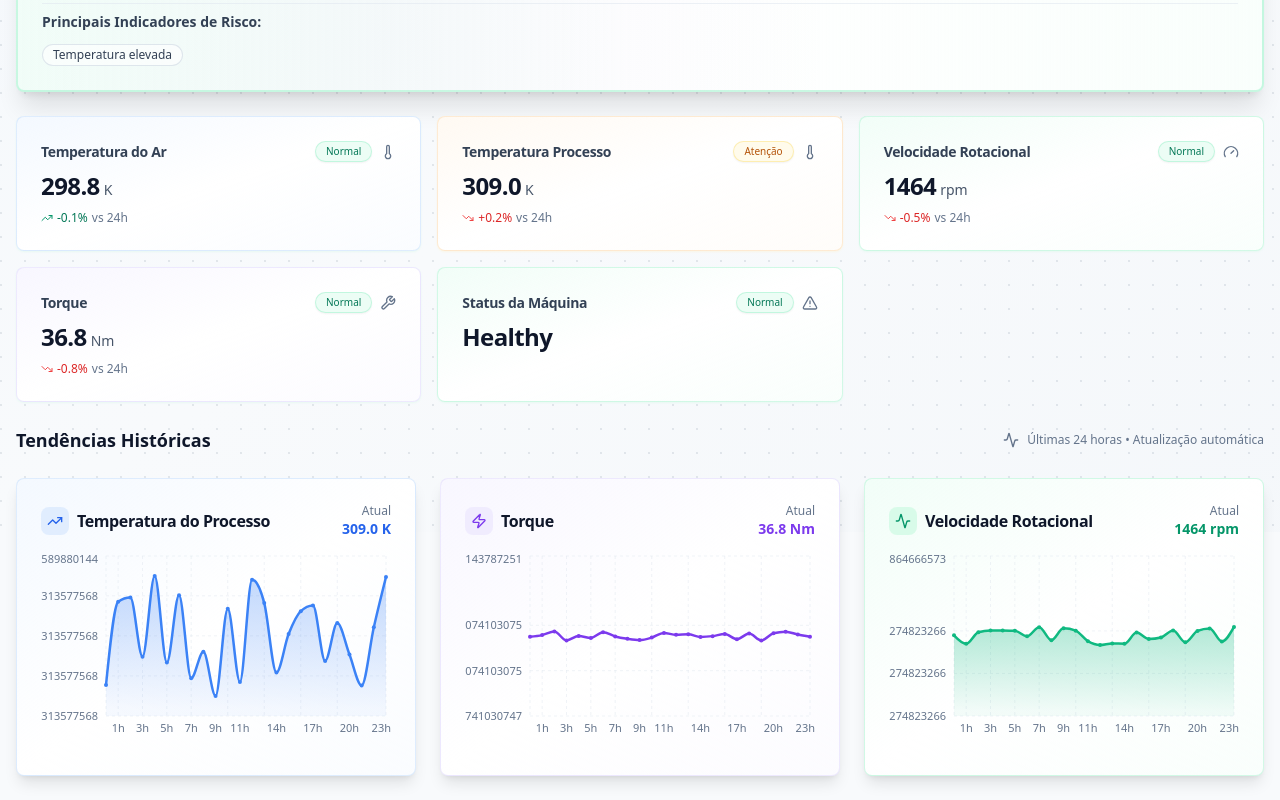
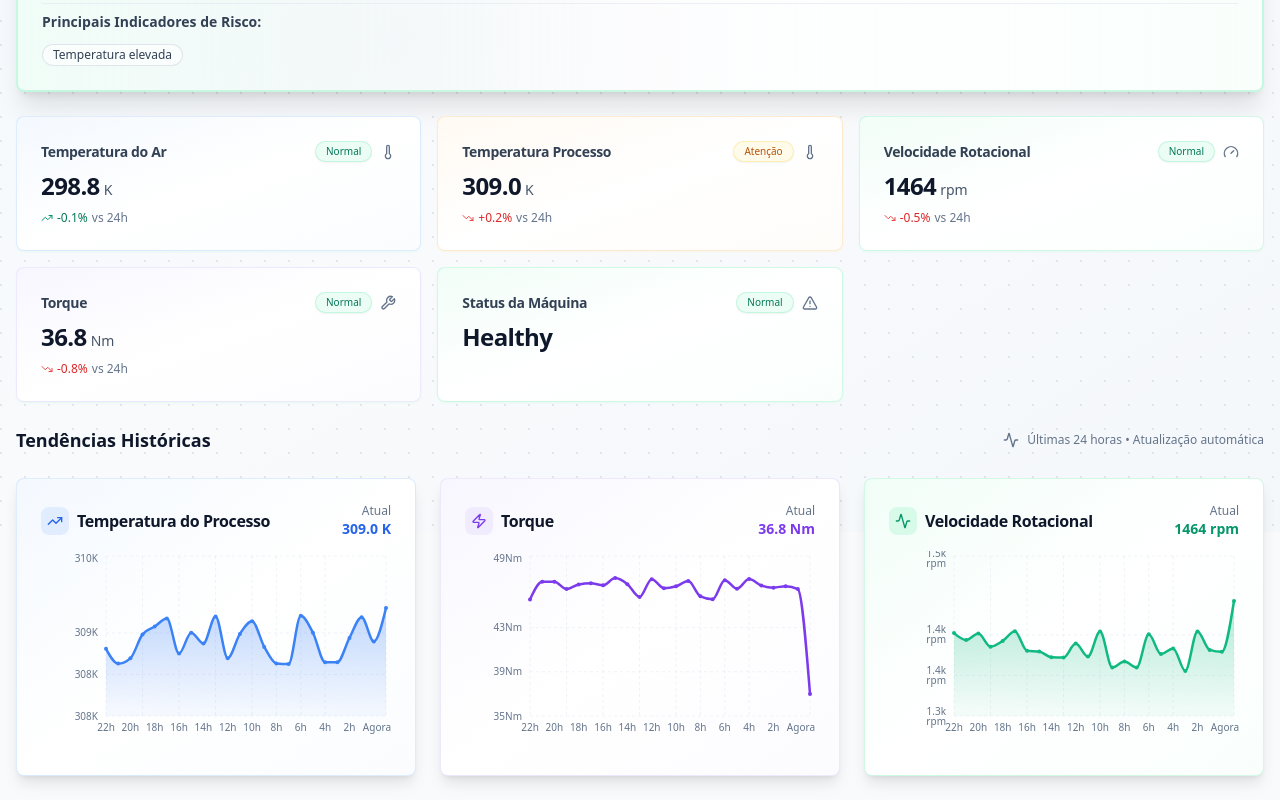
Before and after one commit to gusaguiar/palestra-case-2-exemplo-frontend, a React (Vite) app: page / in a window 1280 px wide. Shown: the part 268-1068 px from the top of the page. Built offline with nearby package versions, Linux system fonts and the light colour scheme.

Commit message:
Fix: Improve chart axes and data update
- Abbreviate chart axes for better readability.
- Implement t+1 data update for charts, adding new points instead of regenerating.

```diff
--- a/src/components/ChartsSection.tsx
+++ b/src/components/ChartsSection.tsx
@@ -3,46 +3,135 @@ import { Card, CardContent, CardHeader, CardTitle } from '@/components/ui/card';
 import { LineChart, Line, XAxis, YAxis, CartesianGrid, Tooltip, ResponsiveContainer, AreaChart, Area } from 'recharts';
 import { SensorData } from '@/types/sensor';
 import { TrendingUp, Activity, Zap } from 'lucide-react';
+import { useState, useEffect, useRef } from 'react';
 
 interface ChartsSectionProps {
   data: SensorData;
 }
 
+interface HistoricalDataPoint {
+  time: string;
+  temperature: number;
+  torque: number;
+  speed: number;
+  timestamp: number;
+}
+
 export const ChartsSection = ({ data }: ChartsSectionProps) => {
-  const generateHistoricalData = (currentValue: number, label: string, trend: 'stable' | 'increasing' | 'decreasing' = 'stable') => {
-    const data = [];
-    let baseValue = currentValue;
+  const [historicalData, setHistoricalData] = useState<HistoricalDataPoint[]>([]);
+  const lastDataRef = useRef<SensorData | null>(null);
+  const timeCounterRef = useRef(0);
 
-    for (let i = 23; i >= 0; i--) {
-      if (trend === 'increasing') {
-        baseValue = currentValue - (i * 0.05);
-      } else if (trend === 'decreasing') {
-        baseValue = currentValue + (i * 0.03);
+  // Função para formatar tempo no eixo X
+  const formatTime = (tickItem: string) => {
+    if (tickItem === 'Agora') return 'Agora';
+    return tickItem;
+  };
+
+  // Função para formatar valores do eixo Y com unidades
+  const formatTemperature = (value: number) => `${value.toFixed(0)}K`;
+  const formatTorque = (value: number) => `${value.toFixed(0)}Nm`;
+  const formatSpeed = (value: number) => `${(value/1000).toFixed(1)}k rpm`;
+
+  // Inicializar dados históricos na primeira renderização
+  useEffect(() => {
+    if (historicalData.length === 0) {
+      const initialData: HistoricalDataPoint[] = [];
+
+      // Gerar 23 pontos históricos iniciais
+      for (let i = 23; i >= 1; i--) {
+        const baseTemp = data.processTemperature + (Math.random() - 0.5) * 0.5;
+        const baseTorque = data.torque + (Math.random() - 0.5) * 2;
+        const baseSpeed = data.rotationalSpeed + (Math.random() - 0.5) * 50;
+
+        initialData.push({
+          time: `${i}h`,
+          temperature: Math.max(307, Math.min(311, baseTemp)),
+          torque: Math.max(3, Math.min(70, baseTorque)),
+          speed: Math.max(1300, Math.min(3000, baseSpeed)),
+          timestamp: Date.now() - (i * 3600000) // 1 hora atrás por ponto
+        });
       }
 
-      const variance = baseValue * 0.02;
-      const value = baseValue + (Math.random() - 0.5) * variance;
+      // Adicionar ponto atual
+      initialData.push({
+        time: 'Agora',
+        temperature: data.processTemperature,
+        torque: data.torque,
+        speed: data.rotationalSpeed,
+        timestamp: Date.now()
+      });
 
-      data.push({
-        time: i === 0 ? 'Agora' : `${i}h`,
-        value: Math.max(0, value),
-        [label]: Math.max(0, value)
+      setHistoricalData(initialData);
+      lastDataRef.current = data;
+      timeCounterRef.current = 0;
+    }
+  }, [data, historicalData.length]);
+
+  // Adicionar novos pontos quando os dados mudam
+  useEffect(() => {
+    if (!lastDataRef.current || historicalData.length === 0) return;
+
+    // Verificar se os dados mudaram significativamente
+    const hasSignificantChange =
+      Math.abs(data.processTemperature - lastDataRef.current.processTemperature) > 0.1 ||
+      Math.abs(data.torque - lastDataRef.current.torque) > 0.5 ||
+      Math.abs(data.rotationalSpeed - lastDataRef.current.rotationalSpeed) > 10;
+
+    if (hasSignificantChange) {
+      setHistoricalData(prevData => {
+        const newData = [...prevData];
+
+        // Remover o ponto "Agora" anterior se existir
+        if (newData[newData.length - 1]?.time === 'Agora') {
+          const lastPoint = newData.pop()!;
+          // Converter o último ponto para um ponto histórico
+          timeCounterRef.current++;
+          newData.push({
+            ...lastPoint,
+            time: timeCounterRef.current === 1 ? '1min' : `${timeCounterRef.current}min`
+          });
+        }
+
+        // Adicionar novo ponto atual
+        newData.push({
+          time: 'Agora',
+          temperature: data.processTemperature,
+          torque: data.torque,
+          speed: data.rotationalSpeed,
+          timestamp: Date.now()
+        });
+
+        // Manter apenas os últimos 24 pontos
+        return newData.slice(-24);
       });
+
+      lastDataRef.current = data;
     }
-    return data.reverse();
-  };
-
-  const temperatureData = generateHistoricalData(data.processTemperature, 'temperature', 'stable');
-  const torqueData = generateHistoricalData(data.torque, 'torque', 'stable');
-  const speedData = generateHistoricalData(data.rotationalSpeed, 'speed', 'stable');
+  }, [data, historicalData.length]);
 
   const CustomTooltip = ({ active, payload, label }: any) => {
     if (active && payload && payload.length) {
+      const dataKey = payload[0].dataKey;
+      let unit = '';
+      let value = payload[0].value;
+
+      if (dataKey === 'temperature') {
+        unit = 'K';
+        value = value.toFixed(1);
+      } else if (dataKey === 'torque') {
+        unit = 'Nm';
+        value = value.toFixed(1);
+      } else if (dataKey === 'speed') {
+        unit = 'rpm';
+        value = value.toFixed(0);
+      }
+
       return (
         <div className="bg-white/95 backdrop-blur-sm p-3 rounded-lg shadow-lg border border-slate-200">
-          <p className="text-sm font-semibold text-slate-900">{`${label}`}</p>
+          <p className="text-sm font-semibold text-slate-900">{label}</p>
           <p className="text-sm text-blue-600 font-medium">
-            {`${payload[0].value.toFixed(1)} ${payload[0].name === 'temperature' ? 'K' : payload[0].name === 'speed' ? 'rpm' : 'Nm'}`}
+            {`${value} ${unit}`}
           </p>
         </div>
       );
@@ -79,7 +168,7 @@ export const ChartsSection = ({ data }: ChartsSectionProps) => {
           </CardHeader>
           <CardContent className="pt-0">
             <ResponsiveContainer width="100%" height={200}>
-              <AreaChart data={temperatureData}>
+              <AreaChart data={historicalData}>
                 <defs>
                   <linearGradient id="temperatureGradient" x1="0" y1="0" x2="0" y2="1">
                     <stop offset="5%" stopColor="#3b82f6" stopOpacity={0.3}/>
@@ -90,16 +179,19 @@ export const ChartsSection = ({ data }: ChartsSectionProps) => {
                 <XAxis
                   dataKey="time"
                   stroke="#64748b"
-                  fontSize={11}
+                  fontSize={10}
                   tickLine={false}
                   axisLine={false}
+                  interval="preserveStartEnd"
+                  tickFormatter={formatTime}
                 />
                 <YAxis
                   stroke="#64748b"
-                  fontSize={11}
+                  fontSize={10}
                   tickLine={false}
                   axisLine={false}
-                  domain={['dataMin - 1', 'dataMax + 1']}
+                  domain={['dataMin - 0.5', 'dataMax + 0.5']}
+                  tickFormatter={formatTemperature}
                 />
                 <Tooltip content={<CustomTooltip />} />
                 <Area
@@ -135,21 +227,24 @@ export const ChartsSection = ({ data }: ChartsSectionProps) => {
           </CardHeader>
           <CardContent className="pt-0">
             <ResponsiveContainer width="100%" height={200}>
-              <LineChart data={torqueData}>
+              <LineChart data={historicalData}>
                 <CartesianGrid strokeDasharray="3 3" stroke="#e2e8f0" strokeOpacity={0.5} />
                 <XAxis
                   dataKey="time"
                   stroke="#64748b"
-                  fontSize={11}
+                  fontSize={10}
                   tickLine={false}
                   axisLine={false}
+                  interval="preserveStartEnd"
+                  tickFormatter={formatTime}
                 />
                 <YAxis
                   stroke="#64748b"
-                  fontSize={11}
+                  fontSize={10}
                   tickLine={false}
                   axisLine={false}
-                  domain={['dataMin - 5', 'dataMax + 5']}
+                  domain={['dataMin - 2', 'dataMax + 2']}
+                  tickFormatter={formatTorque}
                 />
                 <Tooltip content={<CustomTooltip />} />
                 <Line
@@ -183,7 +278,7 @@ export const ChartsSection = ({ data }: ChartsSectionProps) => {
           </CardHeader>
           <CardContent className="pt-0">
             <ResponsiveContainer width="100%" height={200}>
-              <AreaChart data={speedData}>
+              <AreaChart data={historicalData}>
                 <defs>
                   <linearGradient id="speedGradient" x1="0" y1="0" x2="0" y2="1">
                     <stop offset="5%" stopColor="#10b981" stopOpacity={0.3}/>
@@ -194,16 +289,19 @@ export const ChartsSection = ({ data }: ChartsSectionProps) => {
                 <XAxis
                   dataKey="time"
                   stroke="#64748b"
-                  fontSize={11}
+                  fontSize={10}
                   tickLine={false}
                   axisLine={false}
+                  interval="preserveStartEnd"
+                  tickFormatter={formatTime}
                 />
                 <YAxis
                   stroke="#64748b"
-                  fontSize={11}
+                  fontSize={10}
                   tickLine={false}
                   axisLine={false}
-                  domain={['dataMin - 100', 'dataMax + 100']}
+                  domain={['dataMin - 50', 'dataMax + 50']}
+                  tickFormatter={formatSpeed}
                 />
                 <Tooltip content={<CustomTooltip />} />
                 <Area
```
